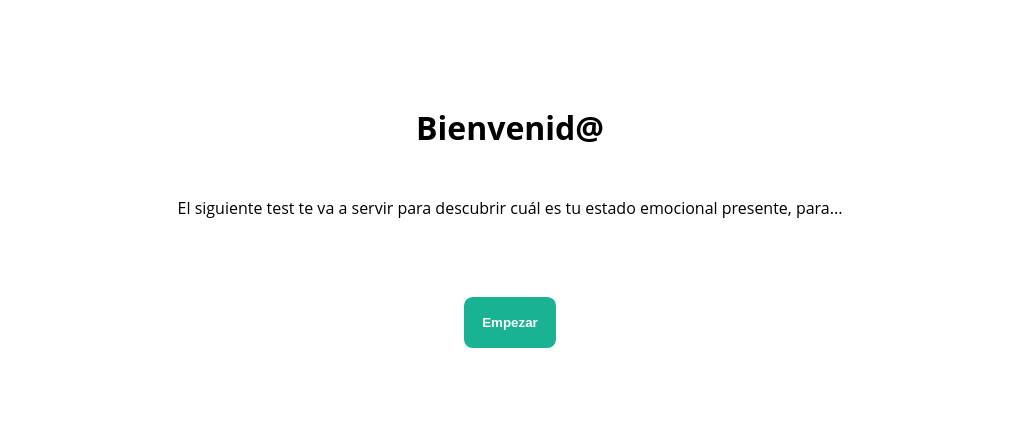
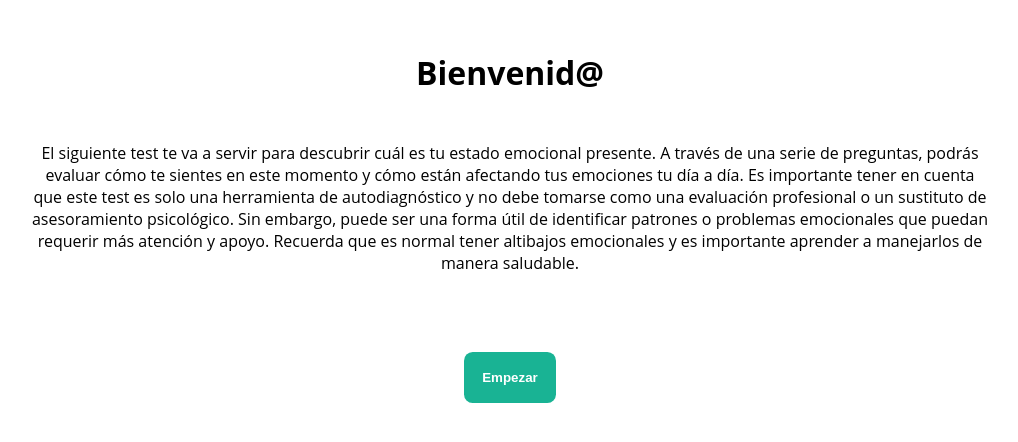
Before and after one commit to quecot/emociones-tac, a React (Vite) app: page / in a window 1280 px wide. Shown: the part 142-584 px from the top of the page, without its empty margins (130-1148 px from the left). Built offline with nearby package versions, Linux system fonts and the light colour scheme; what survey-core would draw is missing.

Commit message:
feat: welcome text

```diff
--- a/src/components/welcome.tsx
+++ b/src/components/welcome.tsx
@@ -8,7 +8,7 @@ const Welcome: React.FC<Props> = ({ setStatus }) => {
   return (
     <div className='welcome-div'>
       <h1>Bienvenid@</h1>
-      <p>El siguiente test te va a servir para descubrir cuál es tu estado emocional presente, para...</p>
+      <p>El siguiente test te va a servir para descubrir cuál es tu estado emocional presente. A través de una serie de preguntas, podrás evaluar cómo te sientes en este momento y cómo están afectando tus emociones tu día a día. Es importante tener en cuenta que este test es solo una herramienta de autodiagnóstico y no debe tomarse como una evaluación profesional o un sustituto de asesoramiento psicológico. Sin embargo, puede ser una forma útil de identificar patrones o problemas emocionales que puedan requerir más atención y apoyo. Recuerda que es normal tener altibajos emocionales y es importante aprender a manejarlos de manera saludable.</p>
       <button type="button" onClick={() => setStatus('taking-test')}>Empezar</button>
     </div>
   )
--- a/src/index.css
+++ b/src/index.css
@@ -78,3 +78,8 @@ button:hover {
   color: rgb(36, 145, 123);
   box-shadow: 0 0 0 2px var(--primary, rgb(36, 145, 123));
 }
+
+.welcome-div > p {
+  max-width: 60rem;
+  text-align: center;
+}
```
